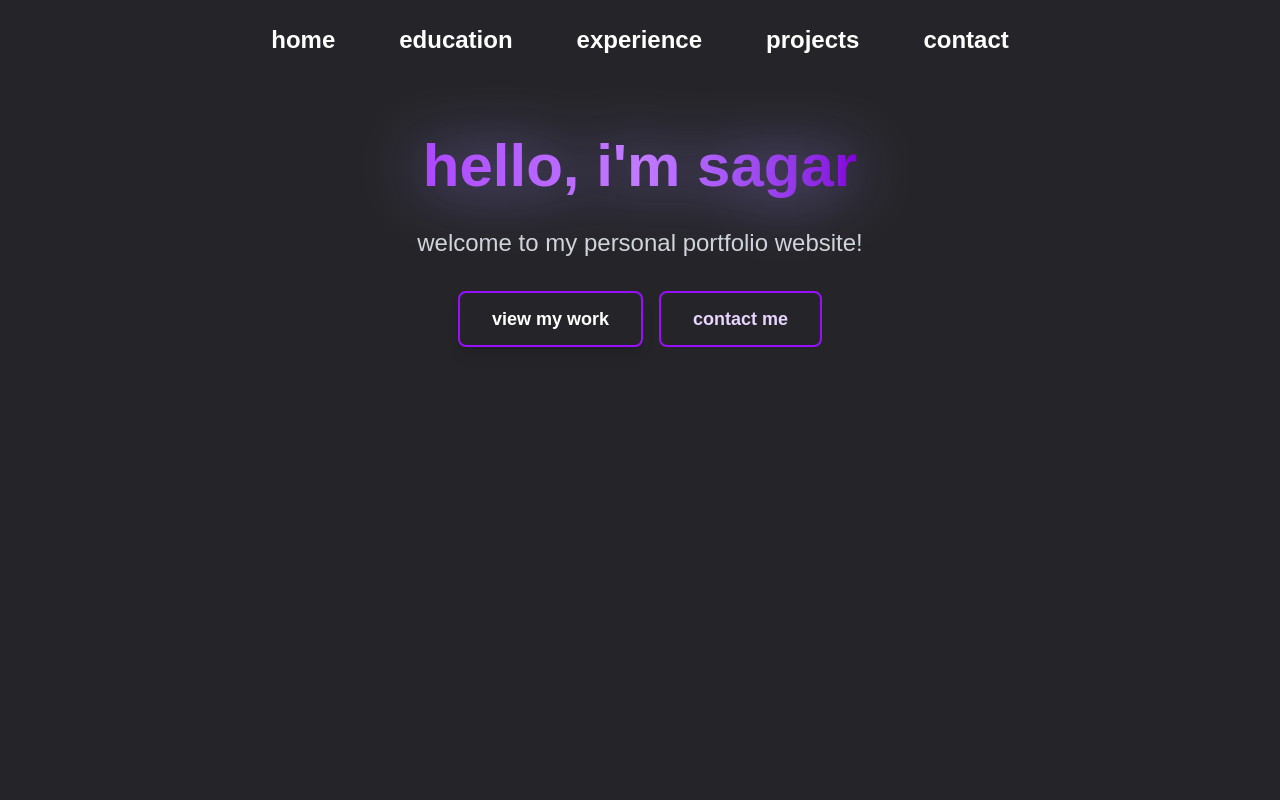
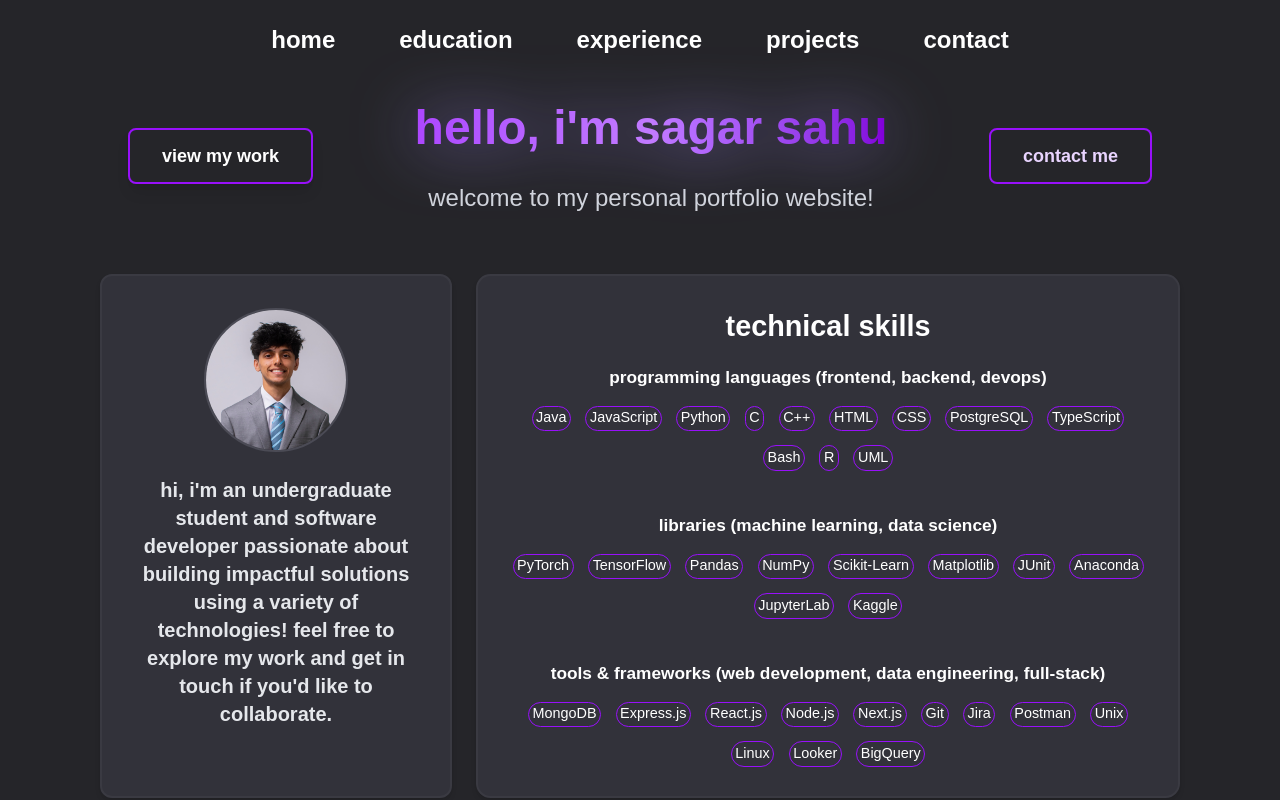
Before and after one commit to sagars2004/Personal-Portfolio, a Next.js app: page / in a window 1280 px wide. Built offline with nearby package versions, Linux system fonts and the light colour scheme.

Commit message:
Complete info text boxes for home section

```diff
--- a/src/app/page.tsx
+++ b/src/app/page.tsx
@@ -15,14 +15,87 @@ export default function Home() {
       </nav>
 
       {/* Main Content */}
-      <main className="flex flex-col items-center w-full pt-32 px-4">
-        <h1 className="text-5xl sm:text-6xl font-extrabold mb-4 text-transparent bg-clip-text bg-gradient-to-r from-purple-500 via-purple-400 to-purple-700 drop-shadow-[0_2px_32px_rgba(168,140,255,0.8)] leading-tight pb-2 overflow-visible">hello, i'm sagar</h1>
-        <p className="text-xl sm:text-2xl text-gray-300 mb-8 text-center max-w-2xl">
-          welcome to my personal portfolio website!
-        </p>
-        <div className="flex flex-col sm:flex-row gap-4 w-full max-w-xs sm:max-w-none justify-center">
-          <a href="#projects" className="border-2 border-purple-600 hover:bg-purple-400 text-white font-semibold py-3 px-8 rounded-lg shadow-lg text-lg text-center transition">view my work</a>
-          <a href="#contact" className="border-2 border-purple-600 hover:bg-purple-400 hover:text-white text-purple-200 font-semibold py-3 px-8 rounded-lg text-lg text-center transition">contact me</a>
+      <main className="flex flex-col items-center w-full pt-32 px-4 -mt-[30px]">
+        <div className="flex flex-col sm:flex-row items-center sm:justify-between justify-center w-full max-w-5xl px-0 gap-4 mb-8">
+          <a href="#projects" className="border-2 border-purple-600 hover:bg-purple-400 text-white font-semibold py-3 px-8 rounded-lg shadow-lg text-lg text-center transition order-1 sm:order-none">view my work</a>
+          <div className="flex-1 flex flex-col items-center">
+            <h1 className="text-5xl sm:text-5xl font-extrabold mb-4 text-transparent bg-clip-text bg-gradient-to-r from-purple-500 via-purple-400 to-purple-700 drop-shadow-[0_2px_32px_rgba(168,140,255,0.8)] leading-tight pb-2 overflow-visible">hello, i'm sagar sahu</h1>
+            <p className="text-xl sm:text-2xl text-gray-300 text-center max-w-2xl">
+              welcome to my personal portfolio website!
+            </p>
+          </div>
+          <a href="#contact" className="border-2 border-purple-600 hover:bg-purple-400 hover:text-white text-purple-200 font-semibold py-3 px-8 rounded-lg text-lg text-center transition order-2 sm:order-none">contact me</a>
+        </div>
+        <div className="flex flex-col sm:flex-row gap-6 w-full max-w-[90rem] mt-7 justify-center items-stretch">
+          {/* Left Box: Profile */}
+          <div className="bg-[#32323a] rounded-xl p-8 flex flex-col items-center shadow-md min-h-[320px] border-2 border-[#3a3a42] sm:mr-0 min-w-[20rem] max-w-[22rem] w-full">
+            <div className="w-36 h-36 rounded-full bg-gray-500 mb-6 overflow-hidden flex items-center justify-center border-2 border-[#4b4b55]">
+              <img src="/profile_pic.jpg" alt="Sagar Sahu" className="object-cover w-full h-full" />
+            </div>
+            <p className="text-xl text-gray-200 text-center font-extrabold">hi, i'm an undergraduate student and software developer passionate about building impactful solutions using a variety of technologies! feel free to explore my work and get in touch if you'd like to collaborate.</p>
+          </div>
+          {/* Right Box: Skills */}
+          <div className="flex-grow bg-[#32323a] rounded-[0.9rem] p-[1.8rem] shadow-md min-h-[289px] border-2 border-[#3a3a42] flex flex-col justify-center min-w-[40rem] max-w-[44rem]">
+            <h2 className="text-[1.8rem] font-bold text-white mb-[1.08rem] text-center flex items-center justify-center gap-[0.9rem]">
+              technical skills
+            </h2>
+            <div className="flex flex-col gap-[1.08rem]">
+              {/* Programming Languages & Technical Skills */}
+              <div>
+                <h3 className="text-[1.08rem] font-semibold text-white mb-[0.9rem] text-center">programming languages (frontend, backend, devops)</h3>
+                <div className="flex flex-wrap gap-[0.9rem] justify-center">
+                  <span className="px-[3.6px] py-[0.9px] rounded-full border border-purple-600 text-white text-[0.9rem]">Java</span>
+                  <span className="px-[3.6px] py-[0.9px] rounded-full border border-purple-600 text-white text-[0.9rem]">JavaScript</span>
+                  <span className="px-[3.6px] py-[0.9px] rounded-full border border-purple-600 text-white text-[0.9rem]">Python</span>
+                  <span className="px-[3.6px] py-[0.9px] rounded-full border border-purple-600 text-white text-[0.9rem]">C</span>
+                  <span className="px-[3.6px] py-[0.9px] rounded-full border border-purple-600 text-white text-[0.9rem]">C++</span>
+                  <span className="px-[3.6px] py-[0.9px] rounded-full border border-purple-600 text-white text-[0.9rem]">HTML</span>
+                  <span className="px-[3.6px] py-[0.9px] rounded-full border border-purple-600 text-white text-[0.9rem]">CSS</span>
+                  <span className="px-[3.6px] py-[0.9px] rounded-full border border-purple-600 text-white text-[0.9rem]">PostgreSQL</span>
+                  <span className="px-[3.6px] py-[0.9px] rounded-full border border-purple-600 text-white text-[0.9rem]">TypeScript</span>
+                  <span className="px-[3.6px] py-[0.9px] rounded-full border border-purple-600 text-white text-[0.9rem]">Bash</span>
+                  <span className="px-[3.6px] py-[0.9px] rounded-full border border-purple-600 text-white text-[0.9rem]">R</span>
+                  <span className="px-[3.6px] py-[0.9px] rounded-full border border-purple-600 text-white text-[0.9rem]">UML</span>
+                </div>
+              </div>
+              <div className="h-2"></div>
+              {/* Libraries & Data Science Tools */}
+              <div>
+                <h3 className="text-[1.08rem] font-semibold text-white mb-[0.9rem] text-center">libraries (machine learning, data science)</h3>
+                <div className="flex flex-wrap gap-[0.9rem] justify-center">
+                  <span className="px-[3.6px] py-[0.9px] rounded-full border border-purple-600 text-white text-[0.9rem]">PyTorch</span>
+                  <span className="px-[3.6px] py-[0.9px] rounded-full border border-purple-600 text-white text-[0.9rem]">TensorFlow</span>
+                  <span className="px-[3.6px] py-[0.9px] rounded-full border border-purple-600 text-white text-[0.9rem]">Pandas</span>
+                  <span className="px-[3.6px] py-[0.9px] rounded-full border border-purple-600 text-white text-[0.9rem]">NumPy</span>
+                  <span className="px-[3.6px] py-[0.9px] rounded-full border border-purple-600 text-white text-[0.9rem]">Scikit-Learn</span>
+                  <span className="px-[3.6px] py-[0.9px] rounded-full border border-purple-600 text-white text-[0.9rem]">Matplotlib</span>
+                  <span className="px-[3.6px] py-[0.9px] rounded-full border border-purple-600 text-white text-[0.9rem]">JUnit</span>
+                  <span className="px-[3.6px] py-[0.9px] rounded-full border border-purple-600 text-white text-[0.9rem]">Anaconda</span>
+                  <span className="px-[3.6px] py-[0.9px] rounded-full border border-purple-600 text-white text-[0.9rem]">JupyterLab</span>
+                  <span className="px-[3.6px] py-[0.9px] rounded-full border border-purple-600 text-white text-[0.9rem]">Kaggle</span>
+                </div>
+              </div>
+              <div className="h-2"></div>
+              {/* Tools & Frameworks */}
+              <div>
+                <h3 className="text-[1.08rem] font-semibold text-white mb-[0.9rem] text-center">tools & frameworks (web development, data engineering, full-stack)</h3>
+                <div className="flex flex-wrap gap-[0.9rem] justify-center">
+                  <span className="px-[3.6px] py-[0.9px] rounded-full border border-purple-600 text-white text-[0.9rem]">MongoDB</span>
+                  <span className="px-[3.6px] py-[0.9px] rounded-full border border-purple-600 text-white text-[0.9rem]">Express.js</span>
+                  <span className="px-[3.6px] py-[0.9px] rounded-full border border-purple-600 text-white text-[0.9rem]">React.js</span>
+                  <span className="px-[3.6px] py-[0.9px] rounded-full border border-purple-600 text-white text-[0.9rem]">Node.js</span>
+                  <span className="px-[3.6px] py-[0.9px] rounded-full border border-purple-600 text-white text-[0.9rem]">Next.js</span>
+                  <span className="px-[3.6px] py-[0.9px] rounded-full border border-purple-600 text-white text-[0.9rem]">Git</span>
+                  <span className="px-[3.6px] py-[0.9px] rounded-full border border-purple-600 text-white text-[0.9rem]">Jira</span>
+                  <span className="px-[3.6px] py-[0.9px] rounded-full border border-purple-600 text-white text-[0.9rem]">Postman</span>
+                  <span className="px-[3.6px] py-[0.9px] rounded-full border border-purple-600 text-white text-[0.9rem]">Unix</span>
+                  <span className="px-[3.6px] py-[0.9px] rounded-full border border-purple-600 text-white text-[0.9rem]">Linux</span>
+                  <span className="px-[3.6px] py-[0.9px] rounded-full border border-purple-600 text-white text-[0.9rem]">Looker</span>
+                  <span className="px-[3.6px] py-[0.9px] rounded-full border border-purple-600 text-white text-[0.9rem]">BigQuery</span>
+                </div>
+              </div>
+            </div>
+          </div>
         </div>
       </main>
     </div>
```
Also changed, not shown: public/profile_pic.JPG (added).
